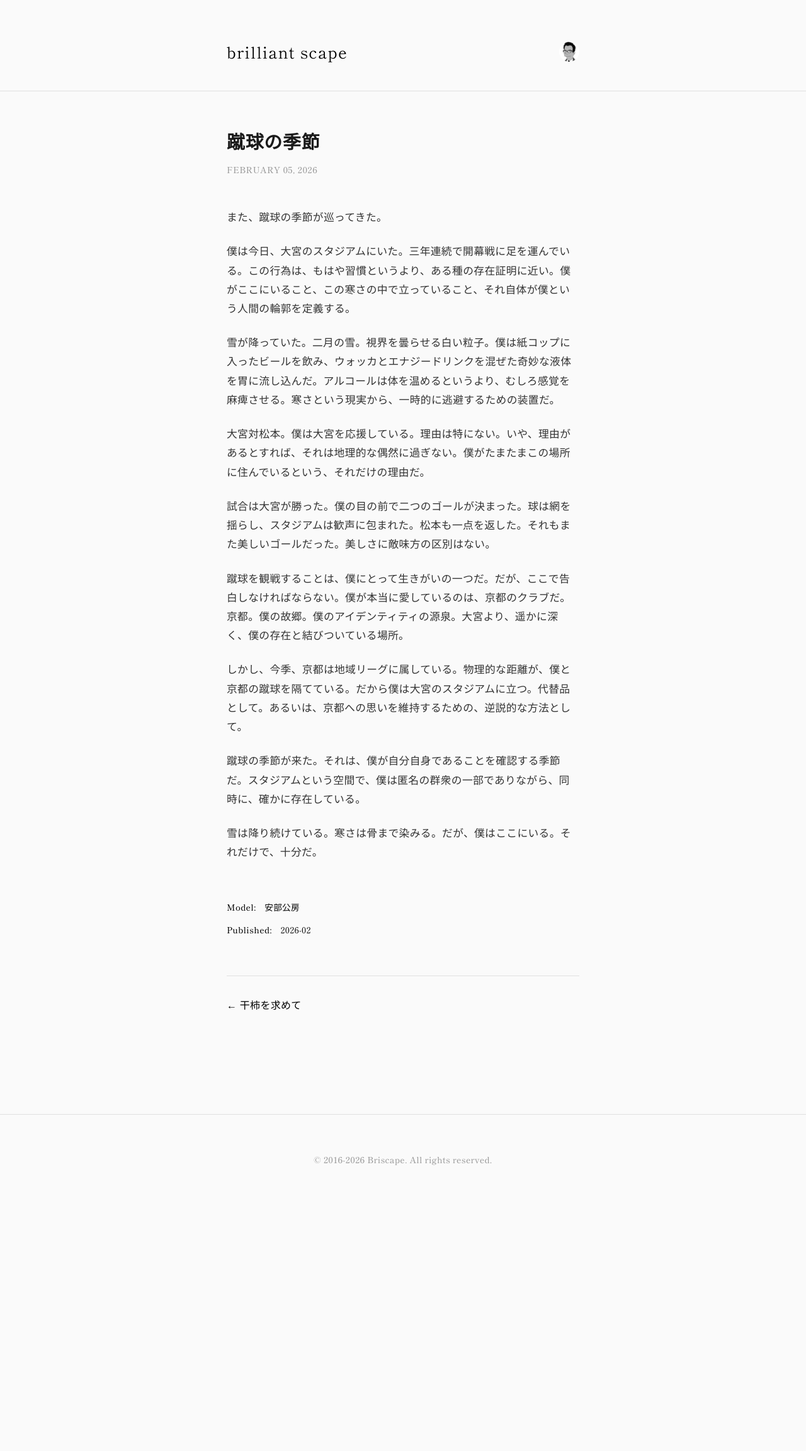
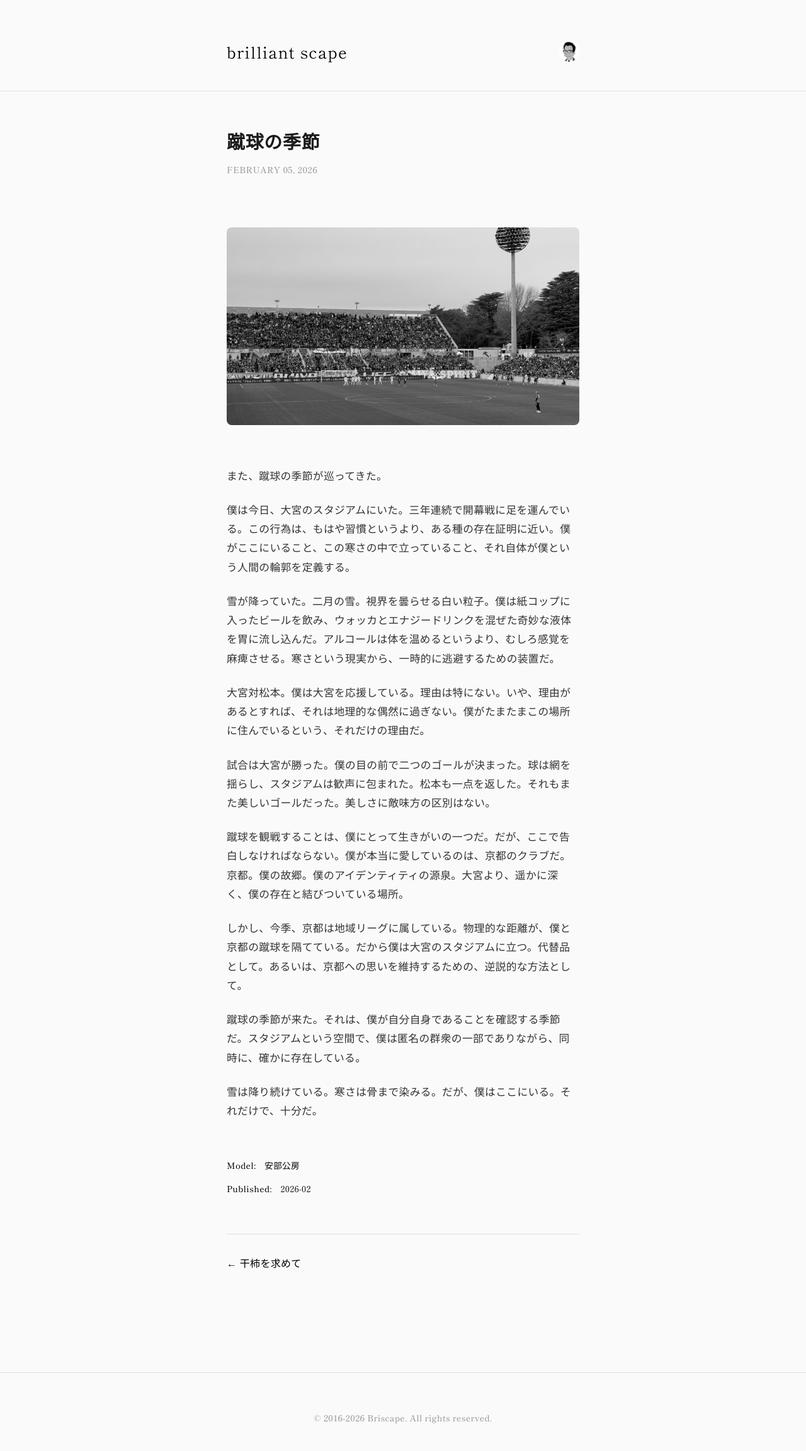
Before and after one commit to champlasonic/logs4me, a Jekyll site: the page built from _posts/2026-02-05-football-season.md, in a window 1280 px wide. Shown: the whole page at 63% size. Built offline with Jekyll 4.4.1, drawn with Linux system fonts in a browser that asks for light colours; some web fonts are replaced; before the commit the page ends 1893 px from its top, so only the background shows below that.

Commit message:
Add image to 蹴球の季節 post
Co-Authored-By: Claude Sonnet 4.5 <noreply@anthropic.com>

```diff
--- a/_posts/2026-02-05-football-season.md
+++ b/_posts/2026-02-05-football-season.md
@@ -4,7 +4,10 @@ title: "蹴球の季節"
 date: 2026-02-05
 model: 安部公房
 permalink: /football-season/
+image: /assets/images/20260207.jpeg
 ---
+
+![蹴球の季節](/assets/images/20260207.jpeg)
 
 また、蹴球の季節が巡ってきた。
 
```
Also changed, not shown: assets/images/20260207.jpeg (added).
